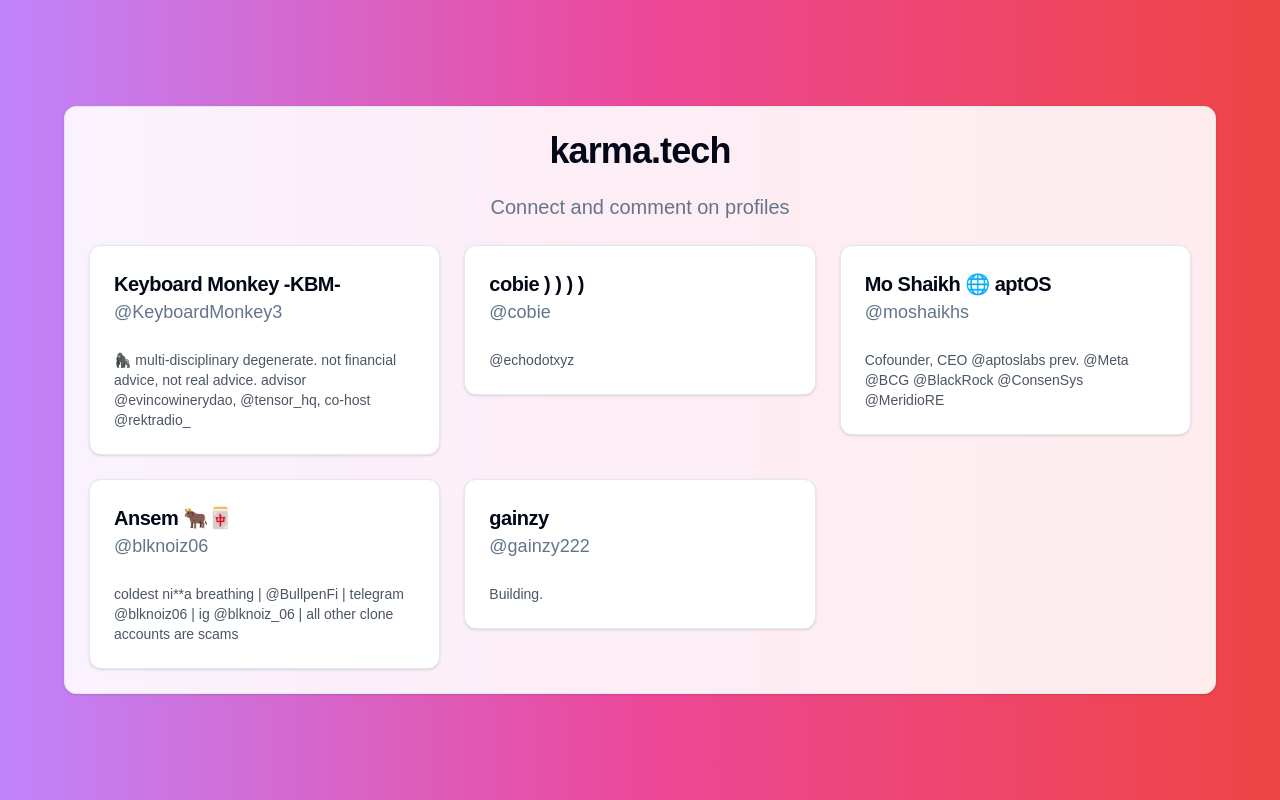
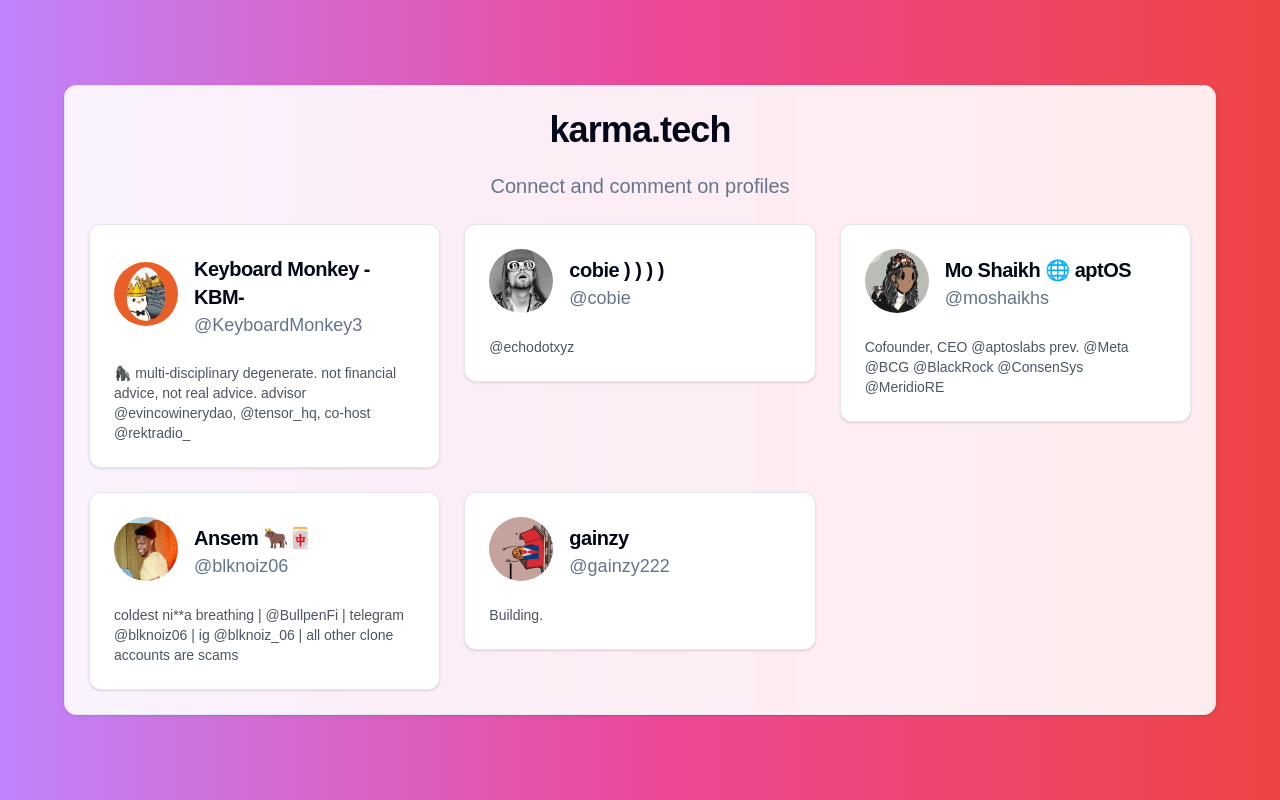
Before and after one commit to DanielHighETH/community-karma, a Next.js app in the folder my-app/: page / in a window 1280 px wide. Built offline with nearby package versions, Linux system fonts and the light colour scheme.

Commit message:
add avatars

```diff
--- a/my-app/components/karma-tech-ui.tsx
+++ b/my-app/components/karma-tech-ui.tsx
@@ -1,6 +1,7 @@
 'use client'
 
 import { useState } from 'react'
+import { Avatar, AvatarFallback, AvatarImage } from "@/components/ui/avatar"
 import { Card, CardContent, CardDescription, CardHeader, CardTitle } from "@/components/ui/card"
 // Mock data
 const users = [
@@ -11,9 +12,17 @@
   { id: 5, name: 'gainzy', username: 'gainzy222', avatar: 'gainzy222.jpg', bio: 'Building.' },
 ]
 
+type User = {
+  id: number;
+  name: string;
+  username: string;
+  avatar: string;
+  bio: string;
+} | null;
 
 export function KarmaTechUi() {
-  const [selectedUser, setSelectedUser] = useState(null)
+  const [selectedUser, setSelectedUser] = useState(null as User)
+
   const UserList = () => (
     <Card className="w-full bg-white/90 backdrop-blur-sm">
       <CardHeader>
@@ -26,6 +35,10 @@
             <li key={user.id} className="cursor-pointer" onClick={() => setSelectedUser(user)}>
               <Card className="hover:shadow-lg transition-shadow duration-200">
                 <CardHeader className="flex flex-row items-center gap-4">
+                  <Avatar className="w-16 h-16">
+                    <AvatarImage src={user.avatar} alt={user.name} />
+                    <AvatarFallback>{user.name[0]}</AvatarFallback>
+                  </Avatar>
                   <div>
                     <CardTitle className="text-xl">{user.name}</CardTitle>
                     <CardDescription className="text-lg">@{user.username}</CardDescription>
--- /dev/null
+++ b/my-app/components/ui/avatar.tsx
@@ -0,0 +1,50 @@
+"use client"
+
+import * as React from "react"
+import * as AvatarPrimitive from "@radix-ui/react-avatar"
+
+import { cn } from "@/lib/utils"
+
+const Avatar = React.forwardRef<
+  React.ElementRef<typeof AvatarPrimitive.Root>,
+  React.ComponentPropsWithoutRef<typeof AvatarPrimitive.Root>
+>(({ className, ...props }, ref) => (
+  <AvatarPrimitive.Root
+    ref={ref}
+    className={cn(
+      "relative flex h-10 w-10 shrink-0 overflow-hidden rounded-full",
+      className
+    )}
+    {...props}
+  />
+))
+Avatar.displayName = AvatarPrimitive.Root.displayName
+
+const AvatarImage = React.forwardRef<
+  React.ElementRef<typeof AvatarPrimitive.Image>,
+  React.ComponentPropsWithoutRef<typeof AvatarPrimitive.Image>
+>(({ className, ...props }, ref) => (
+  <AvatarPrimitive.Image
+    ref={ref}
+    className={cn("aspect-square h-full w-full", className)}
+    {...props}
+  />
+))
+AvatarImage.displayName = AvatarPrimitive.Image.displayName
+
+const AvatarFallback = React.forwardRef<
+  React.ElementRef<typeof AvatarPrimitive.Fallback>,
+  React.ComponentPropsWithoutRef<typeof AvatarPrimitive.Fallback>
+>(({ className, ...props }, ref) => (
+  <AvatarPrimitive.Fallback
+    ref={ref}
+    className={cn(
+      "flex h-full w-full items-center justify-center rounded-full bg-muted",
+      className
+    )}
+    {...props}
+  />
+))
+AvatarFallback.displayName = AvatarPrimitive.Fallback.displayName
+
+export { Avatar, AvatarImage, AvatarFallback }
```
